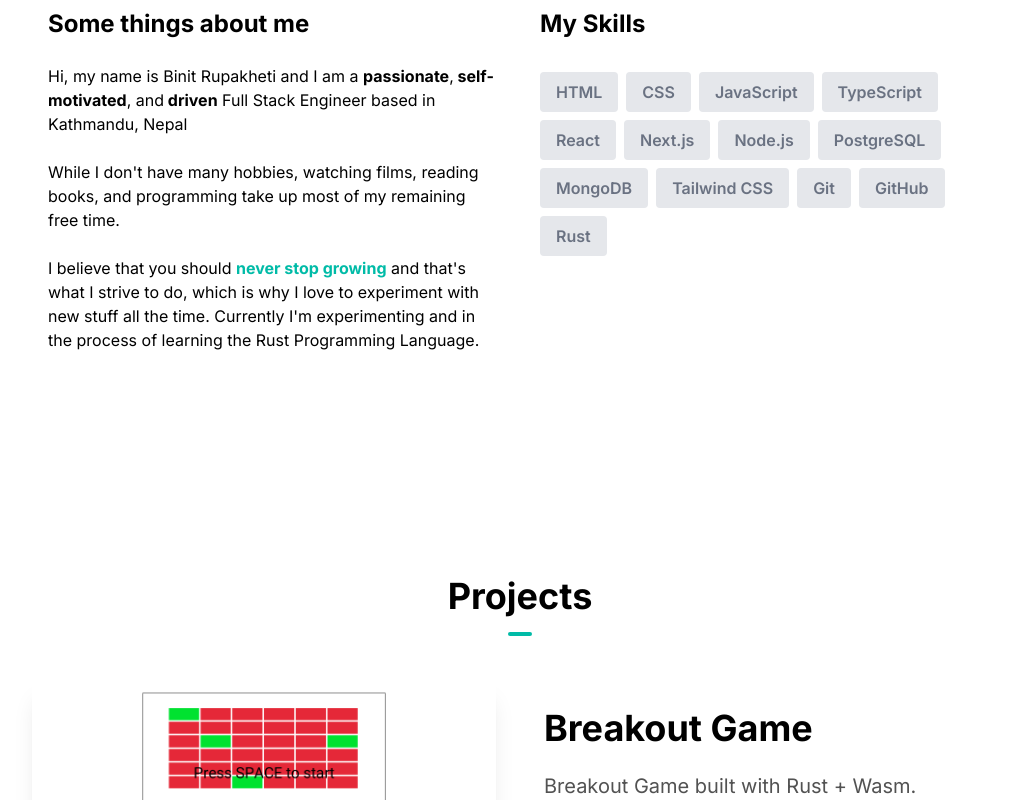
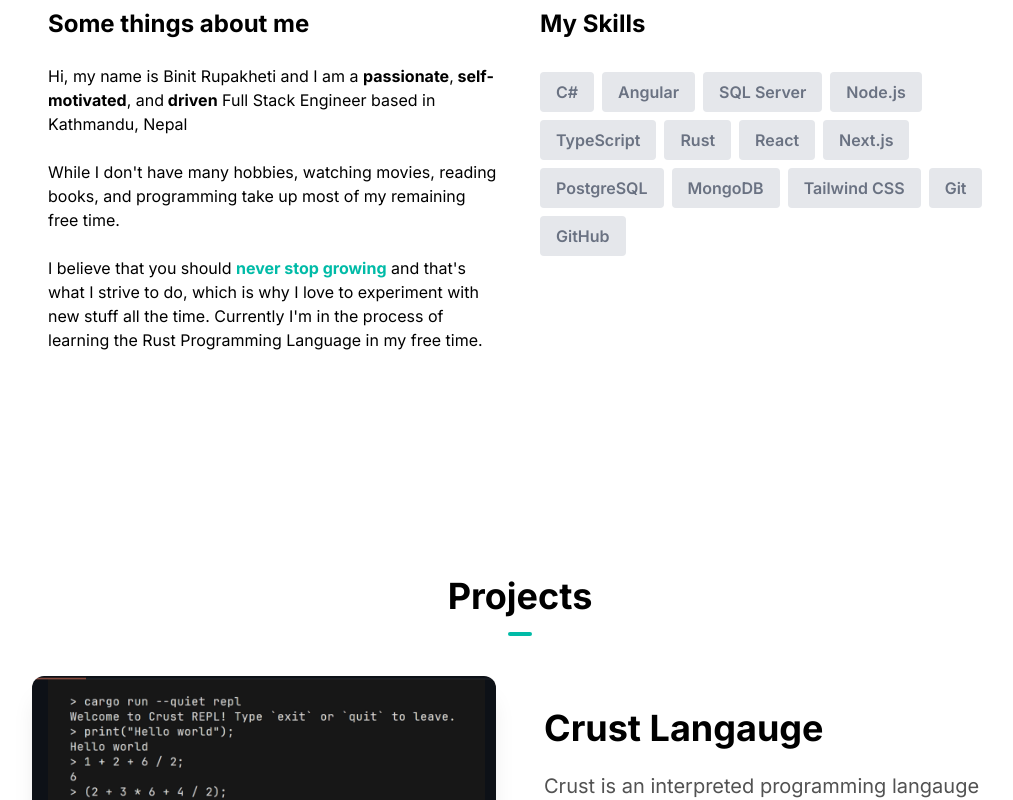
Before and after one commit to rupakhetibinit/portfolio-next, a Next.js app: page / in a window 1280 px wide. Shown: the part 820-1620 px from the top of the page, without its empty margins (120-1133 px from the left). Built offline with nearby package versions, Linux system fonts and the light colour scheme.

Commit message:
Add new programming language project

```diff
--- a/next.config.js
+++ b/next.config.js
@@ -1,4 +1,5 @@
 /** @type {import('next').NextConfig} */
-const nextConfig = {};
+const nextConfig = {
+};
 
 module.exports = nextConfig;
--- a/src/components/AboutSection.tsx
+++ b/src/components/AboutSection.tsx
@@ -2,19 +2,19 @@ import Image from "next/image";
 import React from "react";
 
 const skills = [
-  { skill: "HTML" },
-  { skill: "CSS" },
-  { skill: "JavaScript" },
+  { skill: "C#" },
+  { skill: "Angular" },
+  { skill: "SQL Server" },
+  { skill: "Node.js" },
   { skill: "TypeScript" },
+  { skill: "Rust" },
   { skill: "React" },
   { skill: "Next.js" },
-  { skill: "Node.js" },
   { skill: "PostgreSQL" },
   { skill: "MongoDB" },
   { skill: "Tailwind CSS" },
   { skill: "Git" },
   { skill: "GitHub" },
-  { skill: "Rust" },
 ];
 
 const AboutSection = () => {
@@ -40,7 +40,7 @@ const AboutSection = () => {
             </p>
             <br />
             <p>
-              While I don&#39;t have many hobbies, watching films, reading
+              While I don&#39;t have many hobbies, watching movies, reading
               books, and programming take up most of my remaining free time.
             </p>
             <br />
@@ -50,9 +50,8 @@ const AboutSection = () => {
                 never stop growing
               </span>{" "}
               and that&#39;s what I strive to do, which is why I love to
-              experiment with new stuff all the time. Currently I&#39;m
-              experimenting and in the process of learning the Rust Programming
-              Language.
+              experiment with new stuff all the time. Currently I&#39;m in the
+              process of learning the Rust Programming Language in my free time.
             </p>
           </div>
           <div className="text-center md:w-1/2 md:text-left">
@@ -69,13 +68,6 @@ const AboutSection = () => {
                 );
               })}
             </div>
-            <Image
-              src="/hero-image.png"
-              alt=""
-              width={325}
-              height={325}
-              className="hidden md:hidden md:relative md:bottom-4 md:left-32 md:z-0"
-            />
           </div>
         </div>
       </div>
--- a/src/components/HeroSection.tsx
+++ b/src/components/HeroSection.tsx
@@ -30,7 +30,7 @@ const HeroSection = () => {
           </p>
           <Link
             to="projects"
-            className="text-neutral-100 font-semibold px-6 py-3 bg-teal-600 rounded-sm shadow-sm hover:bg-teal-700"
+            className="text-neutral-100 font-semibold px-6 py-3 bg-teal-600 rounded-sm shadow-sm hover:bg-teal-700 cursor-pointer"
             activeClass="active"
             spy={true}
             smooth={true}
@@ -41,7 +41,7 @@ const HeroSection = () => {
           </Link>
 
           <a
-            className="ml-4 text-neutral-100 font-semibold px-6 py-3 bg-purple-600 rounded-sm shadow-sm hover:bg-purple-700"
+            className="ml-4 text-neutral-100 font-semibold px-6 py-3 bg-purple-600 rounded-sm shadow-sm hover:bg-purple-700 cursor-pointer"
             target="_blank"
             href="/resume.pdf"
             rel="noreferrer"
--- a/src/components/Navbar.tsx
+++ b/src/components/Navbar.tsx
@@ -32,7 +32,7 @@ const Navbar = () => {
             <div className="md:hidden">
               <button
                 type="button"
-                className="p-2 text-gray-700 rounded-md outline-hidden focus:border-gray-400 focus:border"
+                className="p-2 text-gray-700 rounded-md outline-hidden focus:border-gray-400 focus:border cursor-pointer"
                 onClick={() => setNavbar(!navbar)}
               >
                 {/* @ts-ignore */}
@@ -67,7 +67,7 @@ const Navbar = () => {
               {currentTheme === "dark" ? (
                 <button
                   type="button"
-                  className="bg-slate-100 p-2 rounded-xl"
+                  className="bg-slate-100 p-2 rounded-xl cursor-pointer"
                   onClick={() => setTheme("light")}
                 >
                   {/* @ts-ignore */}
@@ -76,7 +76,7 @@ const Navbar = () => {
               ) : (
                 <button
                   type="button"
-                  className="bg-slate-100 p-2 rounded-xl"
+                  className="bg-slate-100 p-2 rounded-xl cursor-pointer"
                   onClick={() => setTheme("dark")}
                 >
                   {/* @ts-ignore */}
--- a/src/components/ProjectsSection.tsx
+++ b/src/components/ProjectsSection.tsx
@@ -5,6 +5,14 @@ import { BsArrowUpRightSquare, BsGithub } from "react-icons/bs";
 import SlideUp from "./SlideUp";
 
 const projects = [
+  {
+    name: "Crust Langauge",
+    description:
+      "Crust is an interpreted programming langauge written in Rust. A bytecode Virtual Machine is already in the works and directly compiling to native-code through LLVM is the end goal. This is purely a learning based project.",
+    image: "/programming-lang.png",
+    github: "https://github.com/rupakhetibinit/crust_lang",
+    link: "https://github.com/rupakhetibinit/crust_lang",
+  },
   {
     name: "Breakout Game",
     description:
```
Also changed, not shown: public/programming-lang.png (added), 1 other file (tests, documents, lock files or other folders).
